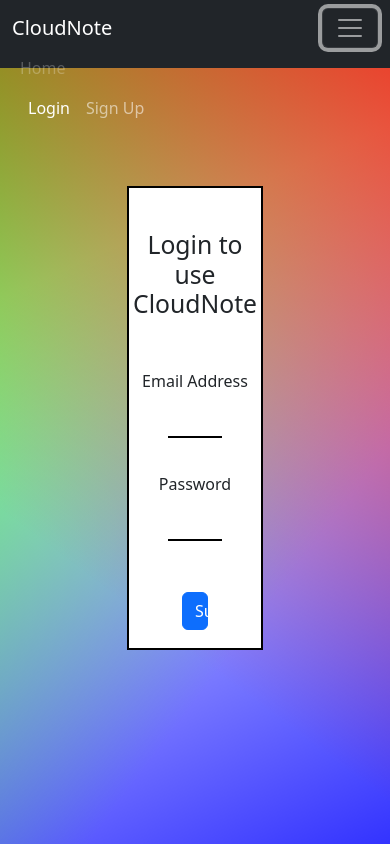
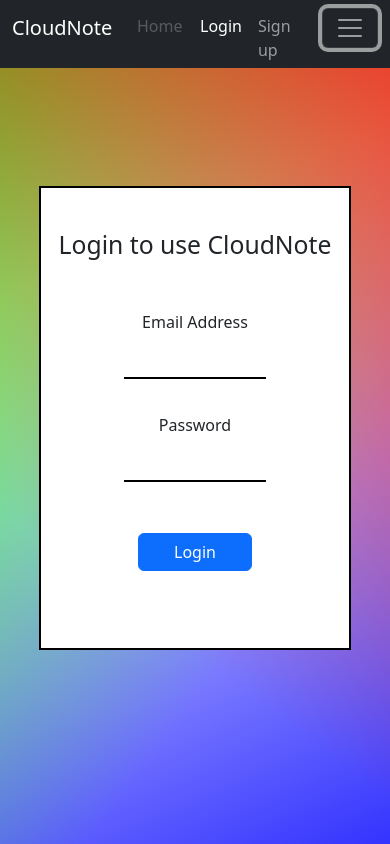
Before and after one commit to pavas23/CloudNote, a React (Create React App) app: page / in a window 390 px wide. Both pictures are taken after a click on the button "Toggle navigation". Built offline with nearby package versions, Linux system fonts and the light colour scheme.

Commit message:
added media query

```diff
--- a/src/components/AddNote.jsx
+++ b/src/components/AddNote.jsx
@@ -31,19 +31,19 @@
             <div className="container" id="addnotecon">
                 <h2>Add your Notes</h2>
                 <form autoComplete="off">
-                    <div className="mb-3">
+                    <div className="mb-3" className="addnoteinput">
                         <label htmlFor="title" className="form-label">Title</label>
                         <input type="text" className="form-control" name = "title" id="title"  aria-describedby="emailHelp" onChange={onchange} />
                     </div>
-                    <div className="mb-3">
+                    <div className="mb-3" className="addnoteinput">
                         <label htmlFor="exampleInputPassword1" className="form-label">Description</label>
                         <textarea rows="4" type="text" className="form-control" id="description"  name="description"onChange={onchange} />
                     </div>
-                    <div className="mb-3">
+                    <div className="mb-3" className="addnoteinput">
                         <label htmlFor="exampleInputPassword1" className="form-label">Tag</label>
                         <input type="text" className="form-control" id="tag"  name="tag"onChange={onchange} />
                     </div>
-                    <button type="submit" disabled= {note.title.length<5 || note.description.length<5} className="btn btn-primary" onClick ={handleclick}>Add note</button>
+                    <button type="submit" id="addnotebtn" disabled= {note.title.length<5 || note.description.length<5} className="btn btn-primary" onClick ={handleclick}>Add note</button>
                 </form>
             </div>
         </>
--- a/src/components/Login.jsx
+++ b/src/components/Login.jsx
@@ -45,7 +45,7 @@
                             <label htmlFor="exampleInputPassword1" className="form-label">Password</label><br />
                             <input type="password"   className="logininput" required value={credentials.password} name="password" autoComplete="off" id="exampleInputPassword1" onChange={onchange} />
                         </div>
-                        <button type="submit" id="loginbtn" className="btn btn-primary" >Submit</button>
+                        <button type="submit" id="loginbtn" className="btn btn-primary" >Login</button>
                     </form>
                 </div>
         </>
--- a/src/components/Navbar.jsx
+++ b/src/components/Navbar.jsx
@@ -18,7 +18,7 @@
                         <span className="navbar-toggler-icon"></span>
                     </button>
                     <div className="collapse navbar-collapse" id="navbarSupportedContent">
-                        <ul className="navbar-nav me-auto mb-2 mb-lg-0">
+                        <ul className="navbar-nav me-auto mb-2 mb-lg-0" id="nav-list">
                             <li className="nav-item mx-2">
                                 <Link className={`nav-link ${location.pathname == "/" ? "active" : ""} ${!localStorage.getItem("token") ? "disabled" : ""}`} aria-current="page" to="/">Home</Link>
                             </li>
@@ -28,7 +28,7 @@
                             <li className="nav-item mx-2">
                                 {!localStorage.getItem("token") ? <form className="d-flex" role="search">
                                     <Link className={`nav-link mx-2 ${location.pathname == "/login" ? "active" : ""}`} to="/login" >Login</Link>
-                                    <Link className={`nav-link mx-2 ${location.pathname == "/signup" ? "active" : ""}`} to="/signup">Sign Up</Link>
+                                    <Link className={`nav-link mx-2 ${location.pathname == "/signup" ? "active" : ""}`} to="/signup">Sign up</Link>
                                 </form> : <Link className={`nav-link mx-2${location.pathname == "/signup" ? "active" : ""}`} onClick={handleLogout} to="/login">Logout</Link>}
                             </li>
                         </ul>
--- a/src/components/Signup.jsx
+++ b/src/components/Signup.jsx
@@ -59,7 +59,7 @@
                     <label htmlFor="cpassword" className="form-label">Confirm Password</label>
                     <input className="signinput" type="password" name="cpassword" onChange={onchange} id="cpassword" required minLength={5}/>
                 </div>
-                <button type="submit" id="signupbtn" className="btn btn-primary">Submit</button>
+                <button type="submit" id="signupbtn" className="btn btn-primary">Sign up</button>
             </form>
             </div>
             </div>
--- a/src/css/AddNote.css
+++ b/src/css/AddNote.css
@@ -5,3 +5,43 @@
     height: auto;
     padding-top: 3vh;
 }
+.addnoteinput input{
+    width: 80vw;
+    margin-left: 6vw;
+}
+.addnoteinput label{
+    margin-left: 6vw;
+}
+.addnoteinput textarea{
+    width: 80vw;
+    margin-left: 6vw;
+}
+.addnoteinput{
+    margin-top: 3vh;
+}
+#addnotebtn{
+    margin-left: 6vw;
+    margin-top: 3vh;
+}
+
+
+@media screen and (max-width:420px){
+    .addnoteinput input{
+        width: 80vw;
+        margin-left: 6vw;
+    }
+    .addnoteinput label{
+        margin-left: 6vw;
+    }
+    .addnoteinput textarea{
+        width: 80vw;
+        margin-left: 6vw;
+    }
+    .addnoteinput{
+        margin-top: 2vh;
+    }
+    #addnotebtn{
+        margin-left: 6vw;
+        margin-top: 2vh;
+    }
+}
--- a/src/css/App.css
+++ b/src/css/App.css
@@ -7,3 +7,11 @@
     margin: 0;
     padding-top: 0;
 }
+
+
+
+@media screen and (max-height:760px){
+    #parent{
+        height: 110vh;
+    }
+}
--- a/src/css/Home.css
+++ b/src/css/Home.css
@@ -8,3 +8,9 @@
     color: white;
 
 }
+
+@media screen and (max-height:760px){
+    #homeparent{
+        height: 110vh;
+    }
+}
--- a/src/css/Login.css
+++ b/src/css/Login.css
@@ -48,3 +48,18 @@
     width: 20%;
     margin-top: 2vh !important;
 }
+
+
+@media screen and (max-width:420px){
+    #logincon{
+        width: 80vw;
+    }
+    #loginbtn{
+        width: 40%;
+    }
+}
+@media screen and (max-height:800px){
+    #logincon{
+        height: 60vh;
+    }
+}
--- a/src/css/Navbar.css
+++ b/src/css/Navbar.css
@@ -1,5 +1,30 @@
+nav {
+  height: 8vh;
+}
 
 
-nav{
-    height: 8vh;
+@media screen and (max-width: 420px) {
+  li {
+    display: inline-block;
+    width: 10vw;
+  }
+  #nav-list {
+    display: flex;
+    flex-direction: row;
+    margin-top: -5vh;
+    margin-left: 30vw;
+  }
+  form {
+    width: 33vw;
+  }
 }
+
+@media screen and (max-height:760px){
+    form{
+        width: 36vw;
+    }
+    #nav-list{
+        margin-left: 26vw;
+        margin-top: -6vh;
+    }
+}
--- a/src/css/Signup.css
+++ b/src/css/Signup.css
@@ -53,3 +53,19 @@
 #signupbtn{
     width: 25%;
 }
+
+
+@media screen and (max-width:420px){
+    #signupcon{
+        width: 80vw;
+    }
+    #signupbtn{
+        width: 40%;
+    }
+}
+
+@media screen and (max-height:760px){
+    #signupcon{
+        height: 90vh;
+    }
+}
```
